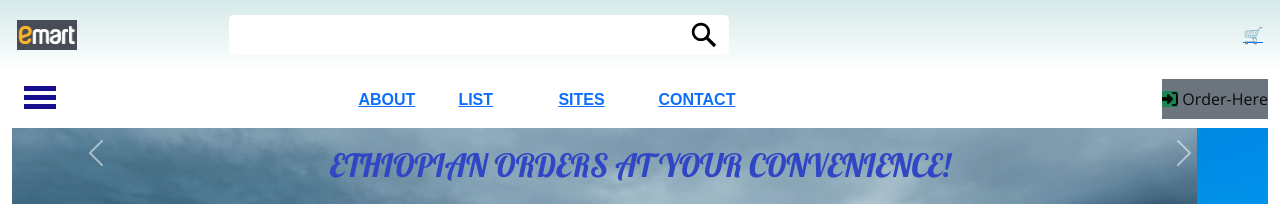
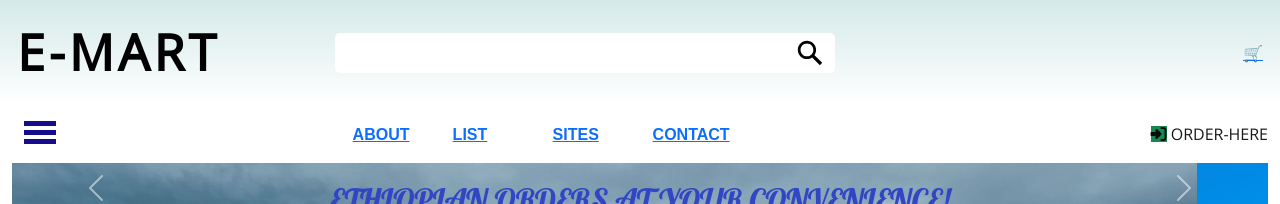
Before and after one commit to ttewabe/ST-Mart, a website: page index.html in a window 1280 px wide. Shown: the top 204 px of the page. Drawn offline with nearby package versions, Linux system fonts and the light colour scheme; some icons are missing.

Commit message:
Text-animation

```diff
--- a/index.html
+++ b/index.html
@@ -19,15 +19,12 @@
 <body>
 
     <header class="jumbotron jumbotron-fluid">
-        <div class="container-fluid">
+        <div class="container-fluid ">
             <div class="row row-content">
-
-                <div class="col-2 align-self-center">
-                    <img src="images/images.jpg" class="img-fluid " />
+                <div class="col-3 align-self-center E-mart">
+                     <span class="text1">E-MART</span>
                 </div>
-
-                <div class=" col-6 align-self-center  ">
-
+                <div class=" col-5 align-self-center  ">
                     <form id="form" role="search">
                         <input type="search" id="query" name="q" placeholder=""
                             aria-label="Search through site content">
@@ -66,9 +63,9 @@
                 </ul>
             </div>
 
-            <span class="navbar-text ml-auto bg-secondary text-white align-right">
+            <span class="navbar-text ml-auto  align-right">
                 <a role="button" id="loginButton">
-                    <i class="fa fa-sign-in bg-success"></i> Order-Here
+                    <i class="fa fa-sign-in bg-success"></i> ORDER-HERE
                 </a>
             </span>
             <div class="offcanvas offcanvas-start text-dark" tabindex="-1" id="offcanvasNavbar"
--- a/style.css
+++ b/style.css
@@ -26,13 +26,35 @@ header h2 {
     background-image:linear-gradient(#d5e9e9,white);
     color: white;
 }
+
+.text1 {
+    color: black;
+    font-size: 50px;
+    font-weight: 700;
+    letter-spacing: 4px;
+    margin-bottom: 2px;
+    position: relative;
+    animation: text 3s 1;
+}
+
+  @keyframes text {
+    0% {
+      color: white;
+      margin-bottom: -30px; }
+    30% {
+      letter-spacing: 20px;
+      margin-bottom: -30px; }
+    85% {
+      letter-spacing: 4px;
+      margin-bottom: -30px; }
+   }
+
 .navbar-toggler{
     width: 40px;
     height: 34px;
     background-color: white;
     border:none;
 }
-
 .navbar-toggler .line{
     width: 80%;
     float: left;
```
